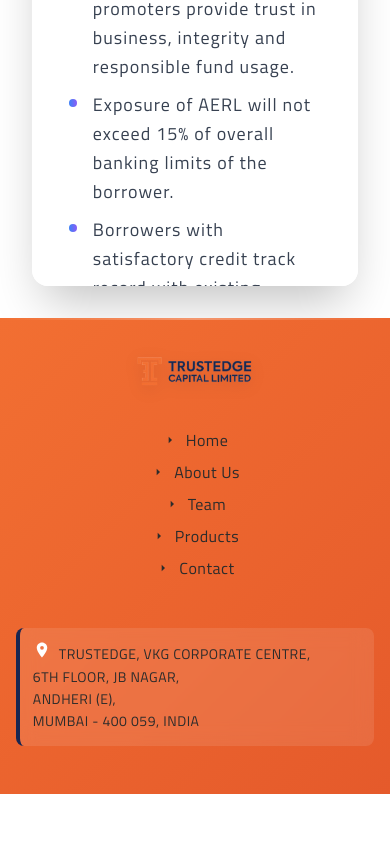
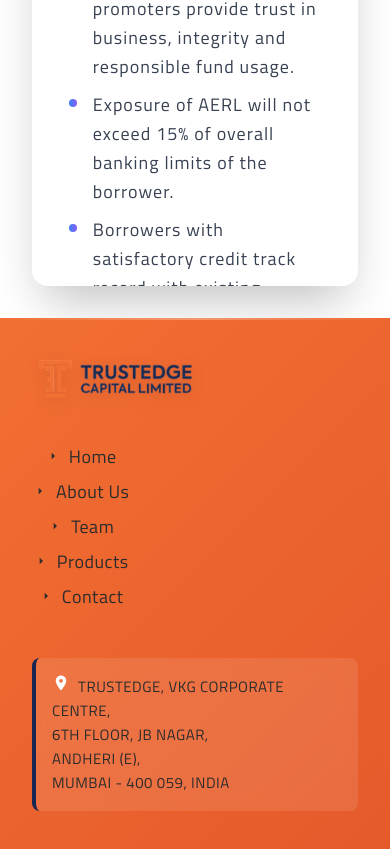
Before and after one commit to girnarhitesh/trustEdge, a React (Vite) app: page / in a window 390 px wide. Shown: the part 3765-4614 px from the top of the page. Before the commit the page ends 4559 px from the top, so only its background shows below. Built offline with nearby package versions, Linux system fonts and the light colour scheme; a web font is replaced by a local one.

Commit message:
footer code change

```diff
--- a/src/assets/Commponets/AllHomepage/Footer/Footer.css
+++ b/src/assets/Commponets/AllHomepage/Footer/Footer.css
@@ -135,10 +135,10 @@
 @media (max-width: 900px) {
     .Footer-page-container {
         flex-direction: column;
-        align-items: center;
-        text-align: center;
+        align-items:start;
+        text-align: justify;
         gap: 2rem;
-        padding: 2rem 1rem;
+        /* padding: 2rem 1rem; */
     }
 
     .Footer-container {
@@ -152,8 +152,12 @@
     }
 
     .Footer-page-containers-content {
-        justify-content: center;
+        display: flex;
+        align-items: center;
+        justify-content: start;
+        text-align: justify;
         width: 100%;
+
     }
 
     .Footer-content {
@@ -172,7 +176,7 @@
     }
 }
 
-@media (max-width: 600px) {
+/* @media (max-width: 600px) {
     .Footer-page-container {
         padding: 2rem 1rem;
     }
@@ -190,7 +194,7 @@
         width: 15vh;
         min-width: 100px;
     }
-}
+} */
 
 /* Animation for page load */
 @keyframes fadeInUp {
--- a/src/assets/Commponets/AllHomepage/Products/Products.css
+++ b/src/assets/Commponets/AllHomepage/Products/Products.css
@@ -13,7 +13,6 @@
 .Products-img-container-section img {
     width: 100%;
     height: 70vh;
-    /* border-radius: 10px; */
     object-fit: cover;
 }
 
@@ -41,7 +40,6 @@
     align-items: center;
     justify-content: space-between;
     background-color: #F26F32;
-    /* gap: 30px; */
 }
 
 .Products-container-2 {
@@ -54,7 +52,7 @@
     margin-bottom: 20px;
     font-weight: 600;
     margin-left: 2vh;
-        color: white;
+    color: white;
 }
 
 .Products-container-2 ul {
@@ -64,7 +62,7 @@
     line-height: 1.7;
     width: 70vh;
     margin-left: 2vh;
-        color: white;
+    color: white;
     font-family: "Titillium Web", sans-serif;
 }
 
@@ -75,10 +73,9 @@
 }
 
 .Products-img-container-2 img {
-   width: 105%;
+    width: 105%;
     height: 70vh;
     object-fit: cover;
-    /* border-radius: 10px; */
 }
 
 .Products-3-section-container h1 {
@@ -91,7 +88,6 @@
     display: flex;
     align-items: center;
     justify-content: space-between;
-    /* gap: 50px; */
 }
 
 .Products-img-contnat-container img {
@@ -99,10 +95,6 @@
     height: 60vh;
     object-fit: contain;
 }
-
-/* .Products-3-contnant-container {
-    padding: 30px;
-} */
 
 .Products-3-contnant-container p {
     font-size: 1.2rem;
@@ -146,29 +138,46 @@
 
     .Products-img-container-section img {
         width: 50vh;
+        height: 60vh;
         object-fit: cover;
-        margin-left: -3vh;
+        margin-top: 2vh;
+    }
+
+    .Products-container-2 ul li {
+        width: 43vh;
+    }
+
+    .Products-container-2 {
+        margin-left: 21vh;
+        margin-top: 10vh;
     }
 
     .Products-container-2 h1 {
-        font-size: 31px;
+        font-size: 1.5rem;
     }
 
     .Products-page-container-2 {
         display: flex;
         flex-direction: column;
+        height: 165vh;
     }
 
     .Products-img-container-2 img {
         width: 49vh;
         object-fit: cover;
-        height: 41vh;
+        height: 40vh;
+        margin-top: 2vh;
     }
 
     .Products-3-container {
         display: flex;
         flex-direction: column;
-        gap: 0;
+        margin-top: -8vh;
+    }
+
+    .Products-img-contnat-container img {
+        width: 50vh;
+        object-fit: contain;
     }
 
     .Products-3-section-container h1 {
@@ -176,4 +185,5 @@
         text-align: justify;
         display: flex;
     }
+
 }
--- a/src/assets/Commponets/AllHomepage/Slider/Slider.css
+++ b/src/assets/Commponets/AllHomepage/Slider/Slider.css
@@ -304,7 +304,6 @@
   }
 }
 
-/* Responsive design */
 @media(max-width:900px) {
   .slide {
     height: 92vh;
```
